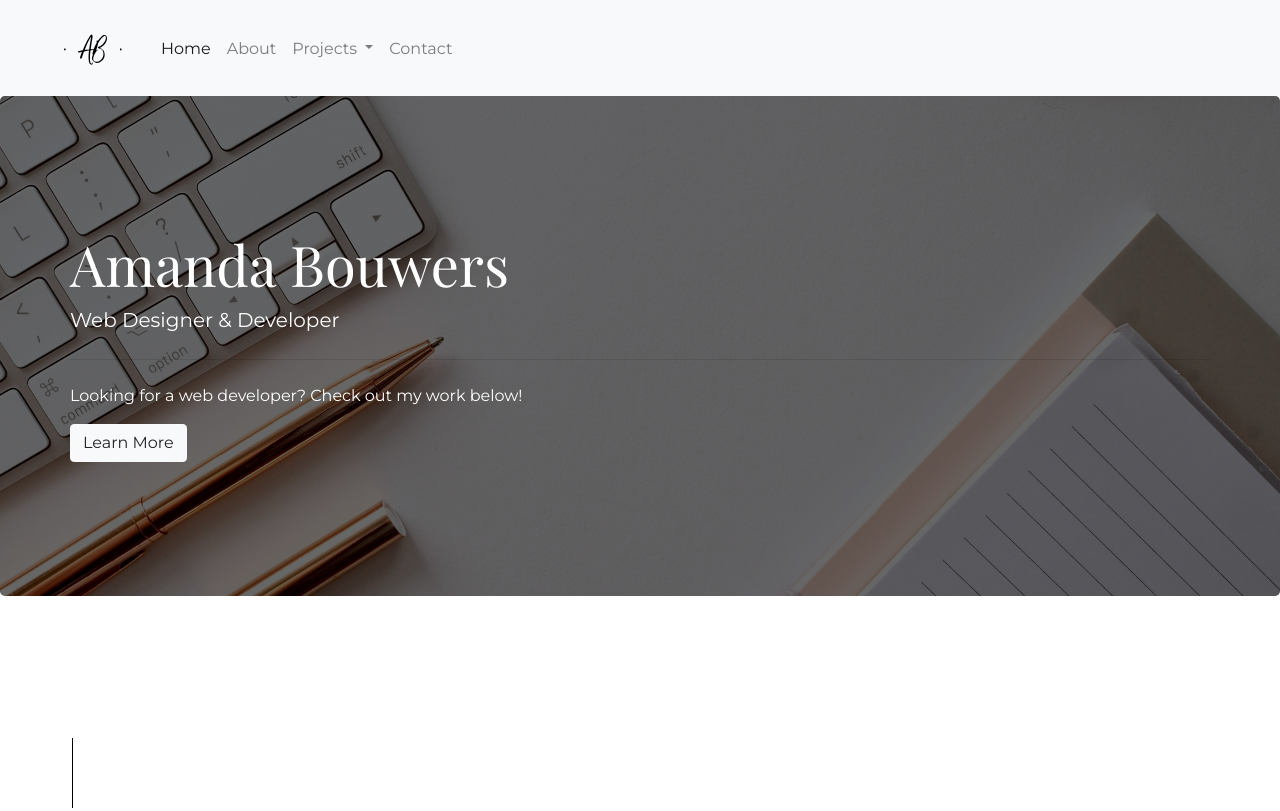
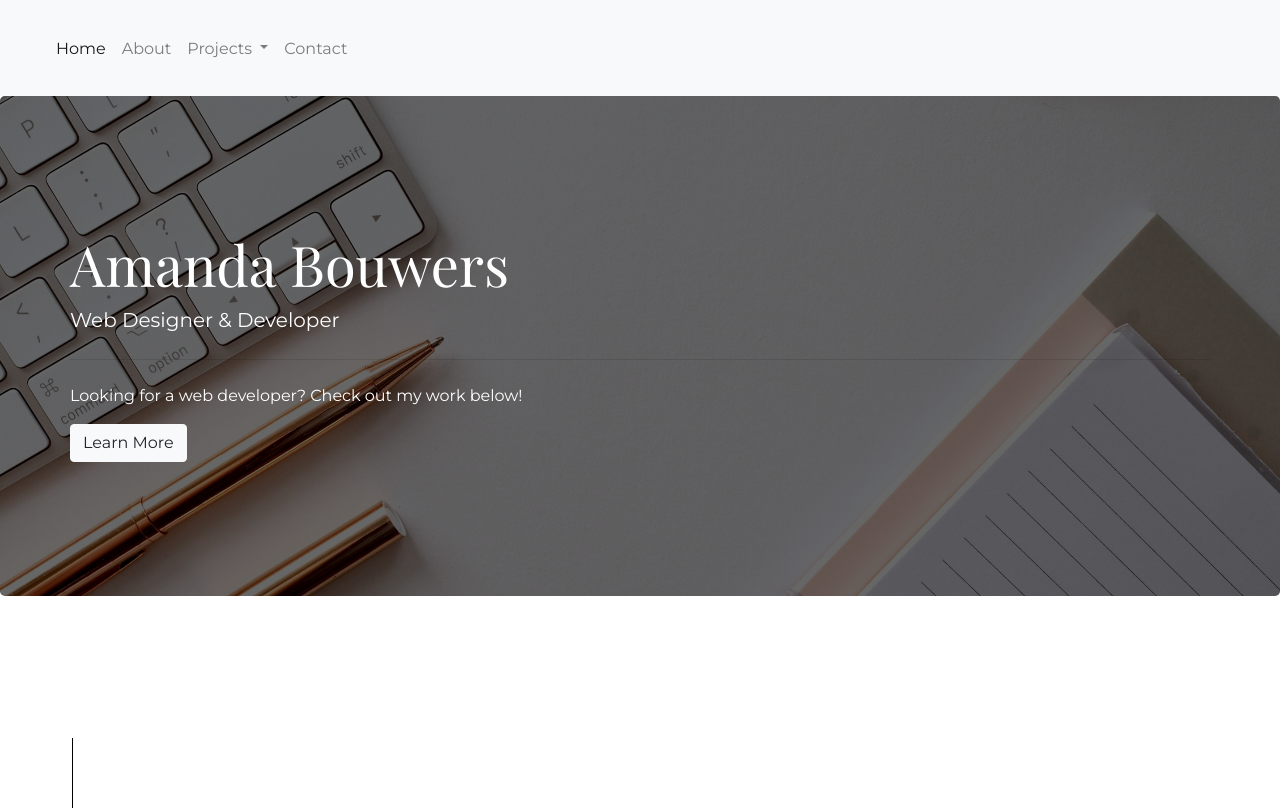
Before and after one commit to arbouwers/professional_portfolio, a plain HTML site: page index.html in a window 1280 px wide. Shown: the top 811 px of the page. Drawn offline with nearby package versions, Linux system fonts and the light colour scheme.

Commit message:
remove logo

```diff
--- a/index.html
+++ b/index.html
@@ -13,7 +13,7 @@
 
   <!-- NAVBAR  -->
   <nav class="navbar navbar-expand-lg navbar-light bg-light px-5">
-    <a class="navbar-brand" href="#"><img src="assets/AB.svg" alt="Logo"></a>
+    <!-- <a class="navbar-brand" href="#"><img src="assets/AB.svg" alt="Logo"></a> -->
     <button class="navbar-toggler" type="button" data-toggle="collapse" data-target="#navbarSupportedContent" aria-controls="navbarSupportedContent" aria-expanded="false" aria-label="Toggle navigation">
       <span class="navbar-toggler-icon"></span>
     </button>
```
